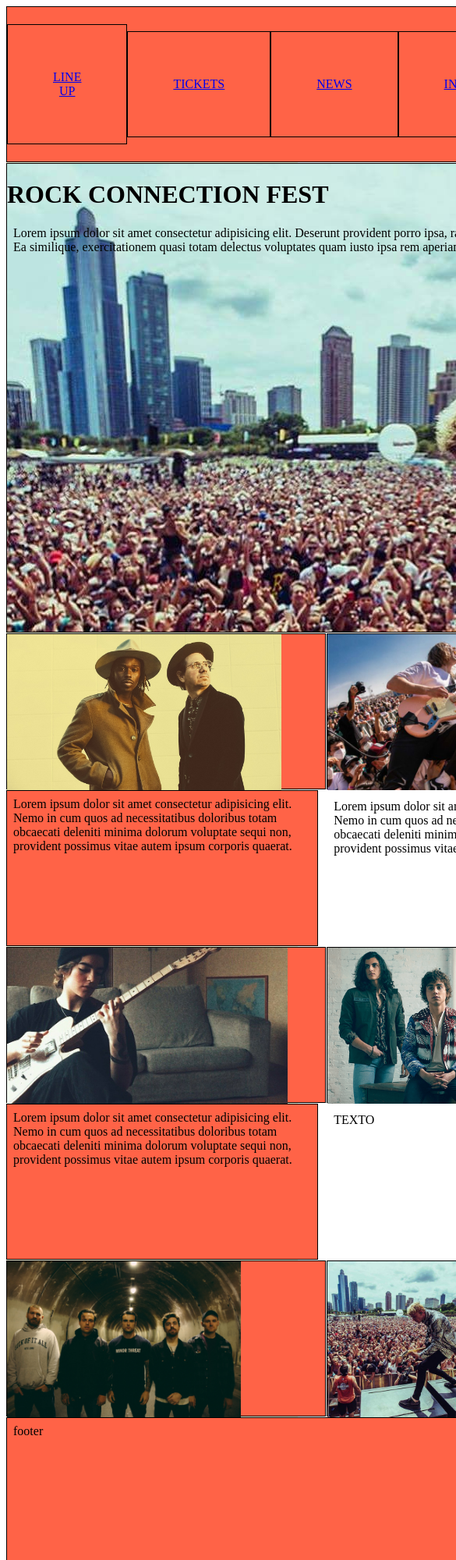
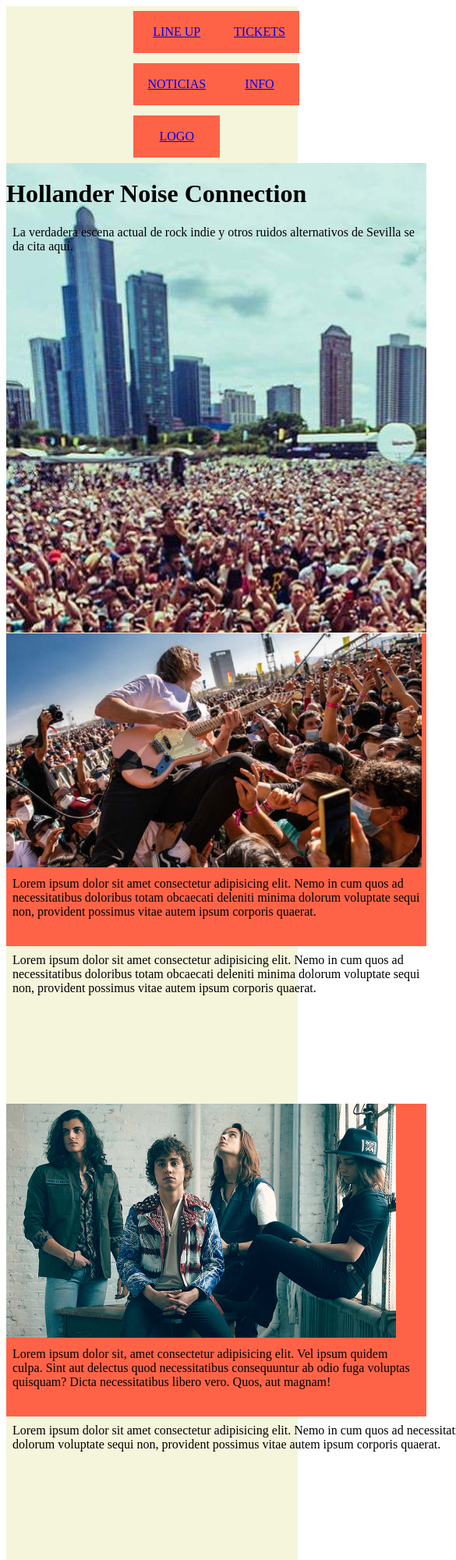
Before and after one commit to Manuelwito/DIW, a plain HTML site: page ud3_recu_grid_mediaquerys/index.html in a window 390 px wide. Shown: the top 2000 px of the page at 78% size, 585 px wide, since content can reach past the window. Drawn offline with Linux system fonts and the light colour scheme.

Commit message:
media querys

```diff
--- a/ud3_recu_grid_mediaquerys/index.html
+++ b/ud3_recu_grid_mediaquerys/index.html
@@ -21,7 +21,7 @@
                 </p>
             </div>
             <div class="boton">
-                <p> <a href="#">NEWS</a></li>
+                <p> <a href="#">NOTICIAS</a></li>
                 </p>
             </div>
             <div class="boton">
@@ -37,10 +37,8 @@
 
 
         <div class="portada_imagen">
-            <h1>ROCK CONNECTION FEST</h1>
-            <p>Lorem ipsum dolor sit amet consectetur adipisicing elit. Deserunt provident porro ipsa, ratione facere
-                mollitia ipsam culpa? Ea similique, exercitationem quasi totam delectus voluptates quam iusto ipsa rem
-                aperiam inventore?</p>
+            <h1>Hollander Noise Connection</h1>
+            <p>La verdadera escena actual de rock indie y otros ruidos alternativos de Sevilla se da cita aquí.</p>
         </div>
 
 
@@ -68,7 +66,7 @@
                     quaerat.
                 </p>
             </div>
-            <div class="noticiaizq">
+            <div class="noticiaizq2">
                 <img src="images/kora.jpg" alt="Portada">
                 <p>Lorem ipsum dolor sit amet consectetur adipisicing elit. Nemo in cum quos ad necessitatibus doloribus
                     totam
@@ -76,24 +74,24 @@
                     quaerat.
                 </p>
             </div>
-            <div class="noticiadrc">
+            <div class="noticiadrc2">
                 <img src="images/greta.jpg" alt="Portada">
-                <p>TEXTO
+                <p>Lorem ipsum dolor sit, amet consectetur adipisicing elit. Vel ipsum quidem culpa. Sint aut delectus quod necessitatibus consequuntur ab odio fuga voluptas quisquam? Dicta necessitatibus libero vero. Quos, aut magnam!
                 </p>
             </div>
-            <div class="contenido1">
+            <div class="contenido2">
                 <p>Lorem ipsum dolor sit amet consectetur adipisicing elit. Nemo in cum quos ad necessitatibus doloribus
                     totam
                     obcaecati deleniti minima dolorum voluptate sequi non, provident possimus vitae autem ipsum corporis
                     quaerat.
                 </p>
             </div>
-            <div class="noticiaizq">
+            <div class="noticiaizq3">
                 <img src="images/stick.jpg" alt="Portada">
-                <p>TEXTO
+                <p>Lorem ipsum dolor sit amet consectetur, adipisicing elit. Aliquid reprehenderit deserunt officiis voluptatibus, rem nam corporis dolorem. Dolore id dolores, tenetur, voluptates corporis minima, aspernatur odio dicta sed repellat quisquam!
                 </p>
             </div>
-            <div class="noticiadrc">
+            <div class="noticiadrc3">
                 <img src="images/lollapallooza.jpg" alt="Portada">
                 <p>Lorem ipsum dolor sit amet consectetur adipisicing elit. Nemo in cum quos ad necessitatibus doloribus
                     totam
--- a/ud3_recu_grid_mediaquerys/styles.css
+++ b/ud3_recu_grid_mediaquerys/styles.css
@@ -1,7 +1,8 @@
 
 img{
-  height:  200px;
+  height:  300px;
   width: auto;
+
 }
 body{
 
@@ -15,28 +16,35 @@ p{
     grid-column: 1/5;
     display: grid;
     grid-template-columns: auto auto auto auto auto;
+
+}
+
+.menu >*{
+    background-color: rgb(255, 99, 71);
+    padding: 80px;
+
 }
 
 .grid-container{
     background-color: beige;
     display: grid;
     grid-template-columns: 400px auto auto 400px;
-    grid-template-rows: repeat(20, 200px);
+    grid-template-rows: repeat(15, 200px);
     gap: 1px;
 }
 
 .grid-container > *{
-    background-color: rgb(255, 99, 71);
-    border: 1px solid black;
+
+
     justify-content: center;
     align-items: center;
 }
 
 .boton{
-   text-align: center;
-  grid-auto-flow: row;
-  border: 1px solid black;
-  padding: 50px;
+
+  text-align: center;
+
+
 
 
 }
@@ -54,21 +62,100 @@ p{
 
 
 .noticiaizq{
+    background-color: rgb(255, 99, 71);
     grid-column: 1/3;
-   grid-auto-flow: column;
+    grid-auto-flow: column;
+    grid-row: 5/7;
 
 }
 .noticiadrc{
+    background-color: rgb(255, 99, 71);
     grid-column: 3/5;
-
+    grid-row: 5/7;
 
 }
 
 .contenido1{
+    grid-column: 1/5;
+    grid-row: 7/8;
+}
+
+
+.noticiaizq2{
+    background-color: rgb(255, 99, 71);
+    grid-column: 1/3;
+    grid-auto-flow: column;
+    grid-row: 8/10;
+
+}
+.noticiadrc2{
+    background-color: rgb(255, 99, 71);
+    grid-column: 3/5;
+    grid-row: 8/10;
 
 }
 
-.footer{
+.contenido2{
     grid-column: 1/5;
+    grid-row: 10/11;
+}
+
+.noticiaizq3{
+    background-color: rgb(255, 99, 71);
+    grid-column: 1/3;
+    grid-auto-flow: column;
+    grid-row: 11/13;
 
 }
+.noticiadrc3{
+    background-color: rgb(255, 99, 71);
+    grid-column: 3/5;
+    grid-row: 11/13;
+
+}
+
+@media all and (max-width: 700px){
+    .noticiadrc, .noticiaizq, .contenido1, .noticiadrc2, .noticiadrc3, .noticiaizq2, .noticiaizq3, .footer{
+        grid-column: 1/3;
+    }
+
+    .grid-container{
+
+        grid-template-columns: 358px auto auto 358px;
+        grid-template-rows: repeat(15, 200px);
+        gap: 1px;
+    }
+
+    .menu{
+        grid-column: 1/3;
+        display: grid;
+        grid-template-columns: auto auto;
+
+    }
+
+    .menu >*{
+        background-color: rgb(255, 99, 71);
+        padding: 10px;
+
+    }
+
+    .portada_imagen{
+
+            background-repeat: no-repeat;
+            background-attachment: fixed;
+
+
+            text-align:start;
+            grid-column: 1/3;
+            grid-row: 2/5;
+
+    }
+}
+
+
+.footer{
+    background-color: rgb(255, 99, 71);
+    grid-column: 1/5;
+    grid-row: 15/16;
+
+}
```
Also changed, not shown: 1 other file.
